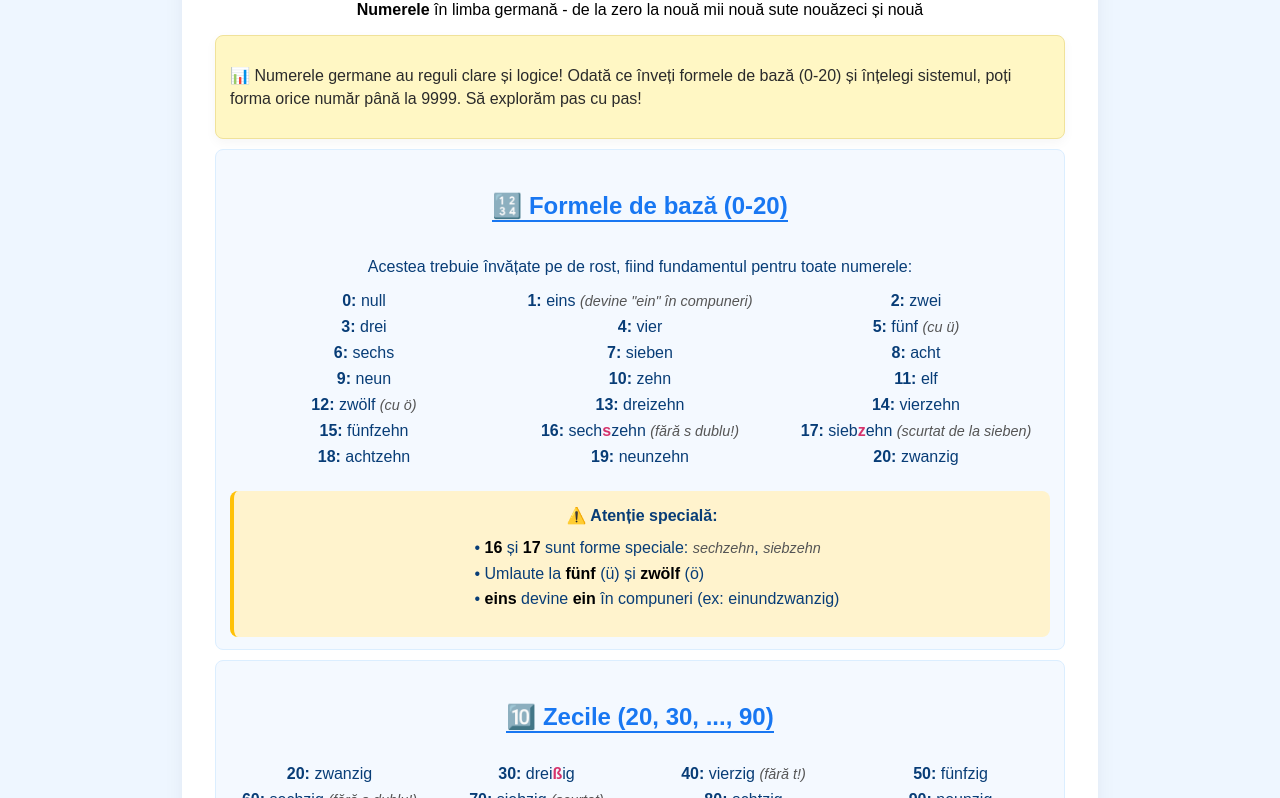
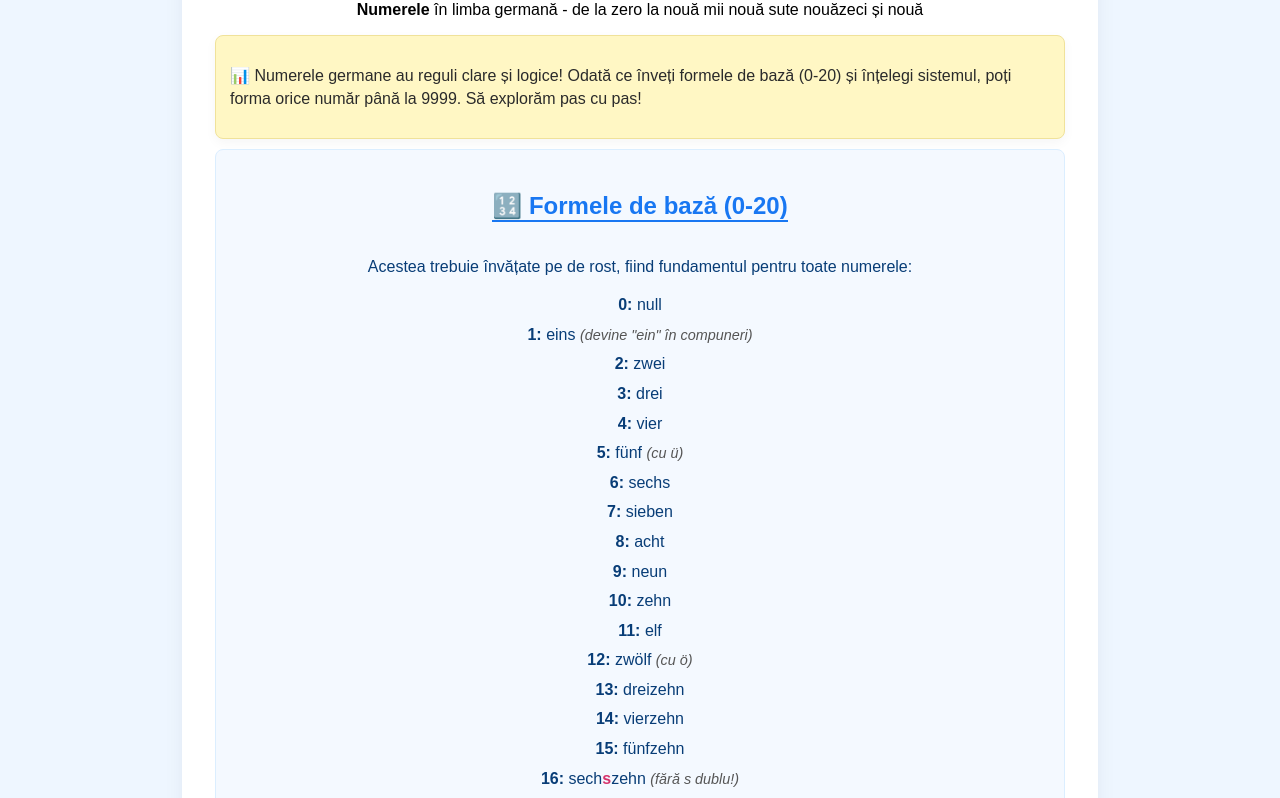
Before and after one commit to cont01vali-rgb/Site, a plain HTML site: page lessons/lesson2.html in a window 1280 px wide. Shown: the part 154-952 px from the top of the page. Drawn offline with Linux system fonts and the light colour scheme.

Commit message:
Fix layout confuz si redesign card Actualizari
- lesson2.html: Schimba numerele 0-20 si zecile din grid 3 coloane in lista verticala
- Citire naturala de sus in jos pentru numerele de baza si zeci
- learn.html: Muta cardul Actualizari sub lectii, mai mic si compact
- Adaugat scroll pentru actualizari viitoare (max 120px height)
- Design optimizat pentru scalabilitate pe termen lung

```diff
--- a/lessons/lesson2.html
+++ b/lessons/lesson2.html
@@ -29,28 +29,28 @@
         <h2>🔢 Formele de bază (0-20)</h2>
         <p>Acestea trebuie învățate pe de rost, fiind fundamentul pentru toate numerele:</p>
 
-        <div style="display: grid; grid-template-columns: repeat(auto-fit, minmax(200px, 1fr)); gap: 8px; margin: 12px 0;">
-            <div><strong>0:</strong> null</div>
-            <div><strong>1:</strong> eins <em>(devine "ein" în compuneri)</em></div>
-            <div><strong>2:</strong> zwei</div>
-            <div><strong>3:</strong> drei</div>
-            <div><strong>4:</strong> vier</div>
-            <div><strong>5:</strong> fünf <em>(cu ü)</em></div>
-            <div><strong>6:</strong> sechs</div>
-            <div><strong>7:</strong> sieben</div>
-            <div><strong>8:</strong> acht</div>
-            <div><strong>9:</strong> neun</div>
-            <div><strong>10:</strong> zehn</div>
-            <div><strong>11:</strong> elf</div>
-            <div><strong>12:</strong> zwölf <em>(cu ö)</em></div>
-            <div><strong>13:</strong> dreizehn</div>
-            <div><strong>14:</strong> vierzehn</div>
-            <div><strong>15:</strong> fünfzehn</div>
-            <div><strong>16:</strong> sech<span style="color: #d6336c; font-weight: bold;">s</span>zehn <em>(fără s dublu!)</em></div>
-            <div><strong>17:</strong> sieb<span style="color: #d6336c; font-weight: bold;">z</span>ehn <em>(scurtat de la sieben)</em></div>
-            <div><strong>18:</strong> achtzehn</div>
-            <div><strong>19:</strong> neunzehn</div>
-            <div><strong>20:</strong> zwanzig</div>
+        <div style="margin: 12px 0; line-height: 1.6;">
+            <div style="margin: 4px 0;"><strong>0:</strong> null</div>
+            <div style="margin: 4px 0;"><strong>1:</strong> eins <em>(devine "ein" în compuneri)</em></div>
+            <div style="margin: 4px 0;"><strong>2:</strong> zwei</div>
+            <div style="margin: 4px 0;"><strong>3:</strong> drei</div>
+            <div style="margin: 4px 0;"><strong>4:</strong> vier</div>
+            <div style="margin: 4px 0;"><strong>5:</strong> fünf <em>(cu ü)</em></div>
+            <div style="margin: 4px 0;"><strong>6:</strong> sechs</div>
+            <div style="margin: 4px 0;"><strong>7:</strong> sieben</div>
+            <div style="margin: 4px 0;"><strong>8:</strong> acht</div>
+            <div style="margin: 4px 0;"><strong>9:</strong> neun</div>
+            <div style="margin: 4px 0;"><strong>10:</strong> zehn</div>
+            <div style="margin: 4px 0;"><strong>11:</strong> elf</div>
+            <div style="margin: 4px 0;"><strong>12:</strong> zwölf <em>(cu ö)</em></div>
+            <div style="margin: 4px 0;"><strong>13:</strong> dreizehn</div>
+            <div style="margin: 4px 0;"><strong>14:</strong> vierzehn</div>
+            <div style="margin: 4px 0;"><strong>15:</strong> fünfzehn</div>
+            <div style="margin: 4px 0;"><strong>16:</strong> sech<span style="color: #d6336c; font-weight: bold;">s</span>zehn <em>(fără s dublu!)</em></div>
+            <div style="margin: 4px 0;"><strong>17:</strong> sieb<span style="color: #d6336c; font-weight: bold;">z</span>ehn <em>(scurtat de la sieben)</em></div>
+            <div style="margin: 4px 0;"><strong>18:</strong> achtzehn</div>
+            <div style="margin: 4px 0;"><strong>19:</strong> neunzehn</div>
+            <div style="margin: 4px 0;"><strong>20:</strong> zwanzig</div>
         </div>
 
         <div class="important">
@@ -67,15 +67,15 @@
     <div class="rule-card">
         <h2>🔟 Zecile (20, 30, ..., 90)</h2>
 
-        <div style="display: grid; grid-template-columns: repeat(auto-fit, minmax(180px, 1fr)); gap: 8px; margin: 12px 0;">
-            <div><strong>20:</strong> zwanzig</div>
-            <div><strong>30:</strong> drei<span style="color: #d6336c; font-weight: bold;">ß</span>ig</div>
-            <div><strong>40:</strong> vierzig <em>(fără t!)</em></div>
-            <div><strong>50:</strong> fünfzig</div>
-            <div><strong>60:</strong> sechzig <em>(fără s dublu!)</em></div>
-            <div><strong>70:</strong> siebzig <em>(scurtat)</em></div>
-            <div><strong>80:</strong> achtzig</div>
-            <div><strong>90:</strong> neunzig</div>
+        <div style="margin: 12px 0; line-height: 1.6;">
+            <div style="margin: 4px 0;"><strong>20:</strong> zwanzig</div>
+            <div style="margin: 4px 0;"><strong>30:</strong> drei<span style="color: #d6336c; font-weight: bold;">ß</span>ig</div>
+            <div style="margin: 4px 0;"><strong>40:</strong> vierzig <em>(fără t!)</em></div>
+            <div style="margin: 4px 0;"><strong>50:</strong> fünfzig</div>
+            <div style="margin: 4px 0;"><strong>60:</strong> sechzig <em>(fără s dublu!)</em></div>
+            <div style="margin: 4px 0;"><strong>70:</strong> siebzig <em>(scurtat)</em></div>
+            <div style="margin: 4px 0;"><strong>80:</strong> achtzig</div>
+            <div style="margin: 4px 0;"><strong>90:</strong> neunzig</div>
         </div>
 
         <div class="important">
```
Also changed, not shown: learn.html (+19 -8 lines).
